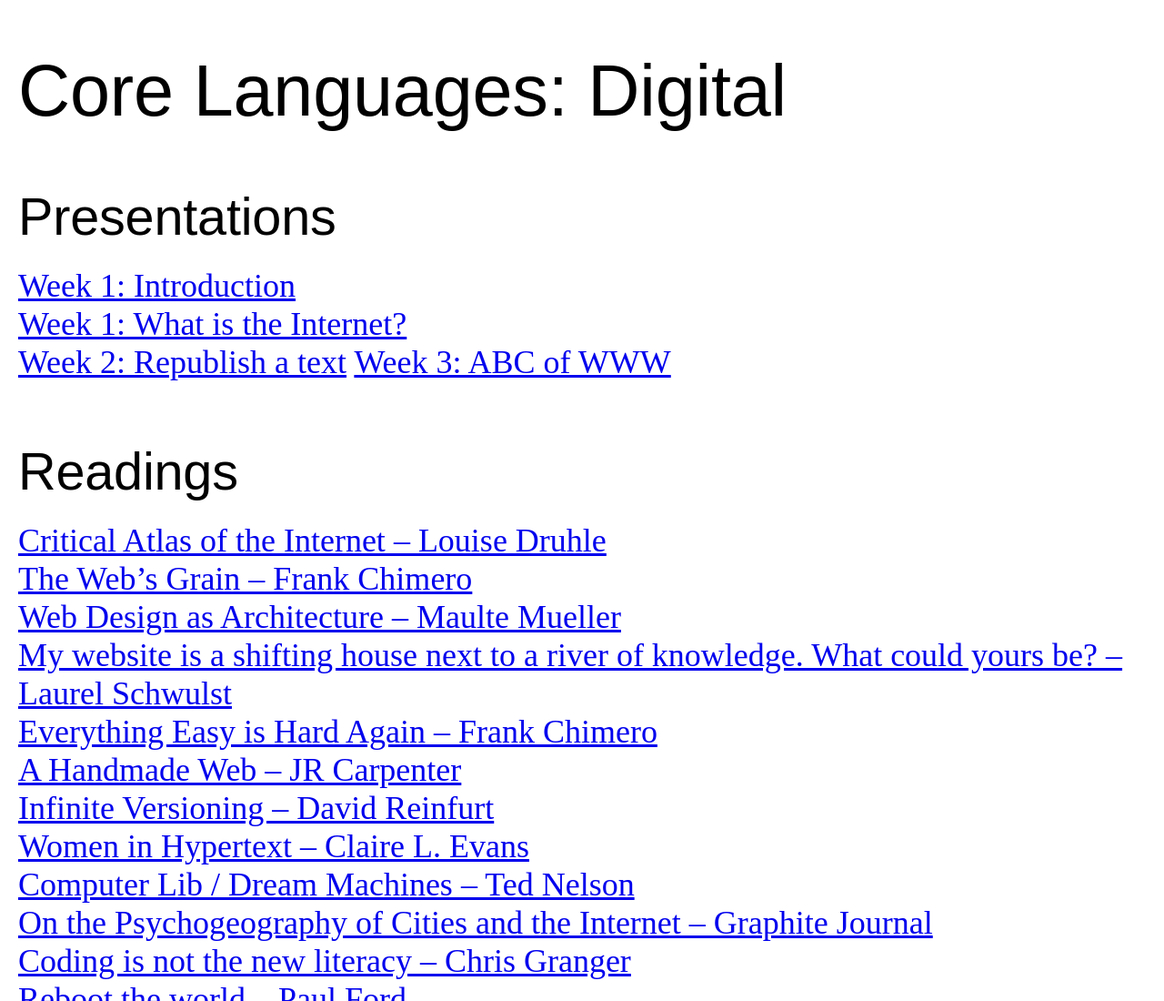
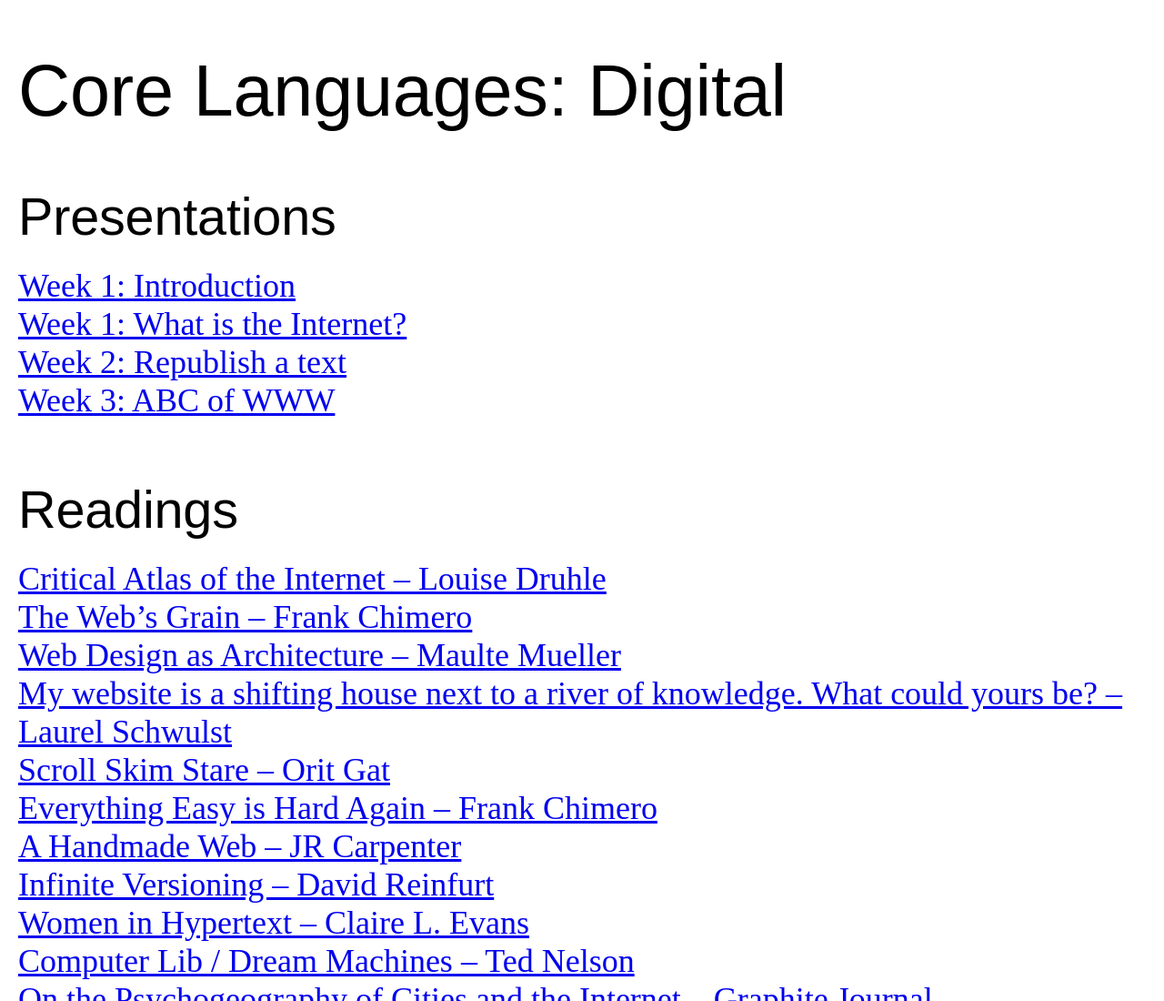
Before and after one commit to GemCopeland/gemcopeland.github.io, a website: page index.html in a window 1280 px wide. Shown: the top 1100 px of the page at 91% size. Drawn offline with Linux system fonts and the light colour scheme.

Commit message:
Add link

```diff
--- a/index.html
+++ b/index.html
@@ -13,7 +13,7 @@
       <h3>Presentations</h3>
       <a href="week1-introduction.html" target="blank">Week 1: Introduction</a><br>
       <a href="week1-what-is-the-internet.html" target="blank">Week 1: What is the Internet?</a><br>
-      <a href="week2-republish-a-text.html" target="blank">Week 2: Republish a text</a>
+      <a href="week2-republish-a-text.html" target="blank">Week 2: Republish a text</a><br>
       <a href="week3-abc-of-www.html" target="blank">Week 3: ABC of WWW</a>
   </div>
   <div>
@@ -22,6 +22,7 @@
       <a href="https://frankchimero.com/writing/the-webs-grain/" target="blank">The Web’s Grain – Frank Chimero</a><br>
       <a href="http://www--arc.com/" target="blank">Web Design as Architecture – Maulte Mueller</a><br>
       <a href="https://thecreativeindependent.com/people/laurel-schwulst-my-website-is-a-shifting-house-next-to-a-river-of-knowledge-what-could-yours-be/" target="blank">My website is a shifting house next to a river of knowledge. What could yours be? – Laurel Schwulst</a><br>
+      <a href="http://www.thewhitereview.org/feature/scroll-skim-stare/">Scroll Skim Stare – Orit Gat</a><br>
       <a href="https://frankchimero.com/writing/everything-easy-is-hard-again/" target="blank">Everything Easy is Hard Again – Frank Chimero</a><br>
       <a href="http://luckysoap.com/statements/handmadeweb.html" target="blank">A Handmade Web – JR Carpenter</a><br>
       <a href="http://f-u-t-u-r-e.org/r/25_David-Reinfurt_Infinite-Versioning_EN.md" target="blank">Infinite Versioning – David Reinfurt</a><br>
```
